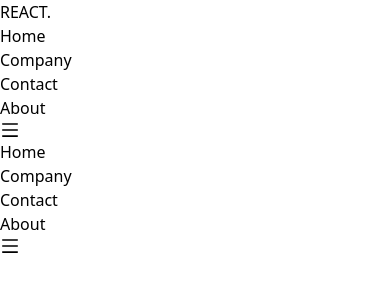
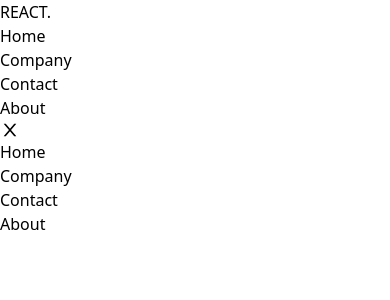
Before and after one commit to haamid10/improve, a React (Vite) app: page / in a window 390 px wide. Shown: the top 300 px of the page. Built offline with nearby package versions, Linux system fonts and the light colour scheme.

Commit message:
added nav mobile section menu nav

```diff
--- a/src/components/Navbar.jsx
+++ b/src/components/Navbar.jsx
@@ -1,5 +1,5 @@
 import { useState } from "react"
-import {AiOutlineClone, AiOutlineMenu} from "react-icons/ai"
+import {AiOutlineClose, AiOutlineMenu} from "react-icons/ai"
 const Navbar = () => {
     const  [IsOpen,setIsOpen ] = useState(false)
      const handleNav = () => {
@@ -15,20 +15,20 @@ const Navbar = () => {
         <li className="p-4">About</li>
        </ul>
 
-       <div className="">
-        <AiOutlineMenu size={20}/>
+       <div onClick={handleNav} className="">
+        {!IsOpen ? <AiOutlineClose size={20}/>: <AiOutlineMenu size={20}/> }
+
        </div>
-       <div className=" fixed left-0 top-0
-        w-[60%] h-full border-r-gray-900 bg-[#000300">
+       <div className={!IsOpen ? 'fixed left-0 top-0 w-[60%] h-full border-r-gray-900 bg-[#000300]': 'fixed left-[-100%]'}>
        <ul className="p-4 uppercase">
         <li className="p-4 border-b border-gray-600">Home</li>
         <li className="p-4 border-b border-gray-600">Company</li>
         <li className="p-4 border-b border-gray-600">Contact</li>
         <li className="p-4">About</li>
        </ul>
-       <div className="">
+       {/* <div className="">
         <AiOutlineMenu size={20}/>
-       </div>
+       </div> */}
        </div>
 
        {/* <AiOutlineClone size={20}/> */}
```
